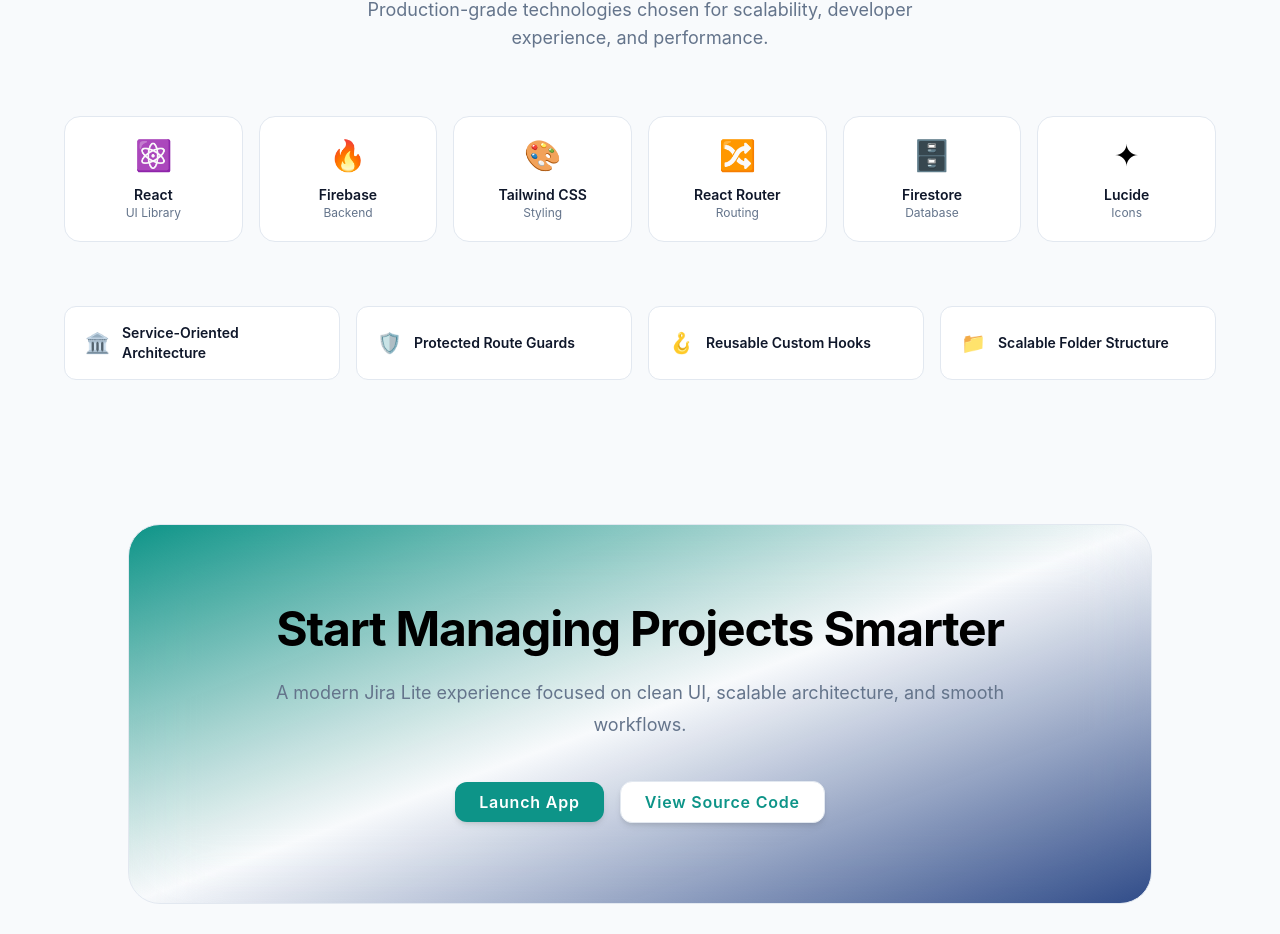
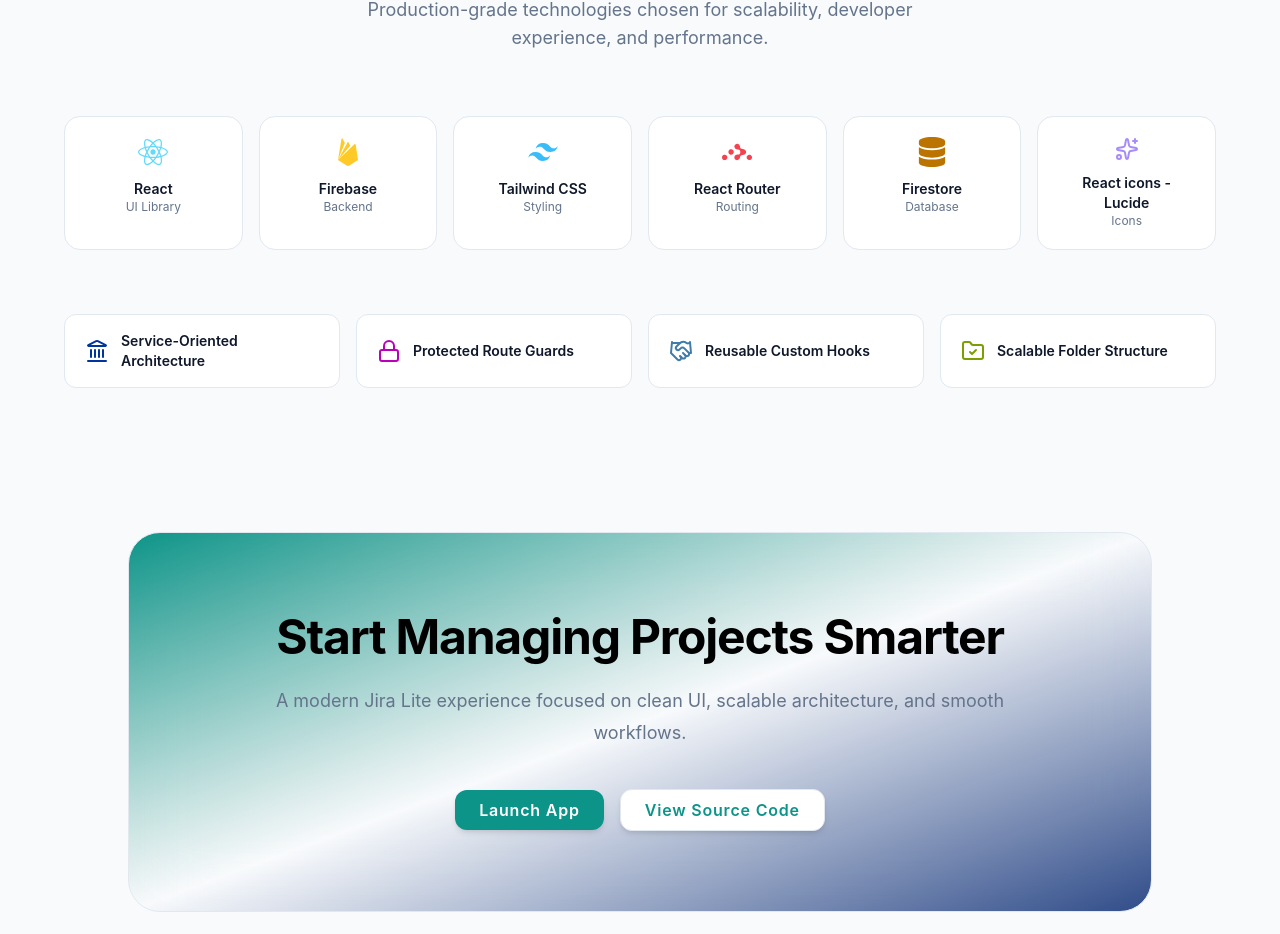
Before and after one commit to pradeep-jais/Jira-Lite, a React (Vite) app: page / in a window 1280 px wide. Shown: the part 2537-3471 px from the top of the page. Built offline with nearby package versions, Linux system fonts and the light colour scheme; no server answers.

Commit message:
ui: icons update

```diff
--- a/package.json
+++ b/package.json
@@ -15,6 +15,7 @@
     "lucide-react": "^1.8.0",
     "react": "^19.2.0",
     "react-dom": "^19.2.0",
+    "react-icons": "^5.6.0",
     "react-router-dom": "^7.13.0",
     "tailwindcss": "^4.2.0"
   },
--- a/src/components/landing/FeatureSection.jsx
+++ b/src/components/landing/FeatureSection.jsx
@@ -32,9 +32,12 @@
 
               <p className="mt-4 leading-7 text-textSecondary">{description}</p>
               <div className="flex flex-wrap gap-2 mt-4.5">
-                {tags.map((tag) => {
+                {tags.map((tag, i) => {
                   return (
-                    <span className="text-xs bg-surface border border-border text-textPrimary font-display font-semibold px-3 py-1 rounded-full">
+                    <span
+                      key={i}
+                      className="text-xs bg-surface border border-border text-textPrimary font-display font-semibold px-3 py-1 rounded-full"
+                    >
                       {tag}
                     </span>
                   );
--- a/src/components/landing/TechStack.jsx
+++ b/src/components/landing/TechStack.jsx
@@ -1,32 +1,47 @@
+import { FaReact, FaDatabase } from "react-icons/fa";
+import { RiFirebaseFill, RiTailwindCssFill } from "react-icons/ri";
+import { SiReactrouter } from "react-icons/si";
+import { Sparkles, Landmark, Lock, Handshake, FolderCheck } from "lucide-react";
+
 const stacks = [
-  { name: "React", icon: "⚛️", color: "#61dafb", desc: "UI Library" },
-  { name: "Firebase", icon: "🔥", color: "#ffca28", desc: "Backend" },
+  { name: "React", icon: FaReact, color: "#61dafb", desc: "UI Library" },
+  {
+    name: "Firebase",
+    icon: RiFirebaseFill,
+    color: "#ffca28",
+    desc: "Backend",
+  },
   {
     name: "Tailwind CSS",
-    icon: "🎨",
+    icon: RiTailwindCssFill,
     color: "#38bdf8",
     desc: "Styling",
   },
   {
     name: "React Router",
-    icon: "🔀",
+    icon: SiReactrouter,
     color: "#f44250",
     desc: "Routing",
   },
   {
     name: "Firestore",
-    icon: "🗄️",
-    color: "#ff6d00",
+    icon: FaDatabase,
+    color: "#BB7400",
     desc: "Database",
   },
-  { name: "Lucide", icon: "✦", color: "#a78bfa", desc: "Icons" },
+  {
+    name: "React icons - Lucide",
+    icon: Sparkles,
+    color: "#a78bfa",
+    desc: "Icons",
+  },
 ];
 
 const architectures = [
-  { label: "Service-Oriented Architecture", icon: "🏛️" },
-  { label: "Protected Route Guards", icon: "🛡️" },
-  { label: "Reusable Custom Hooks", icon: "🪝" },
-  { label: "Scalable Folder Structure", icon: "📁" },
+  { label: "Service-Oriented Architecture", icon: Landmark, color: "#00359E" },
+  { label: "Protected Route Guards", icon: Lock, color: "#BB00BB" },
+  { label: "Reusable Custom Hooks", icon: Handshake, color: "#3f7cac" },
+  { label: "Scalable Folder Structure", icon: FolderCheck, color: "7a9f00" },
 ];
 
 const TechStack = () => {
@@ -55,7 +70,9 @@
               key={t.name}
               className="bg-surface border border-border rounded-2xl p-5 flex flex-col items-center text-center gap-3 hover:border-primary hover:scale-108 transition-transform duration-300"
             >
-              <span className="text-3xl">{t.icon}</span>
+              <span className="text-3xl">
+                <t.icon style={{ color: t.color }} />
+              </span>
               <div>
                 <div className="text-sm text-textPrimary font-semibold">
                   {t.name}
@@ -73,7 +90,9 @@
               key={a.label}
               className="flex items-center gap-3 px-5 py-4 rounded-xl bg-surface border border-border"
             >
-              <span className="text-xl">{a.icon}</span>
+              <span className="text-xl">
+                <a.icon style={{ color: a.color }} />
+              </span>
               <span className="text-textPrimary font-semibold text-sm">
                 {a.label}
               </span>
```
Also changed, not shown: 1 other file (tests, documents, lock files or other folders).
